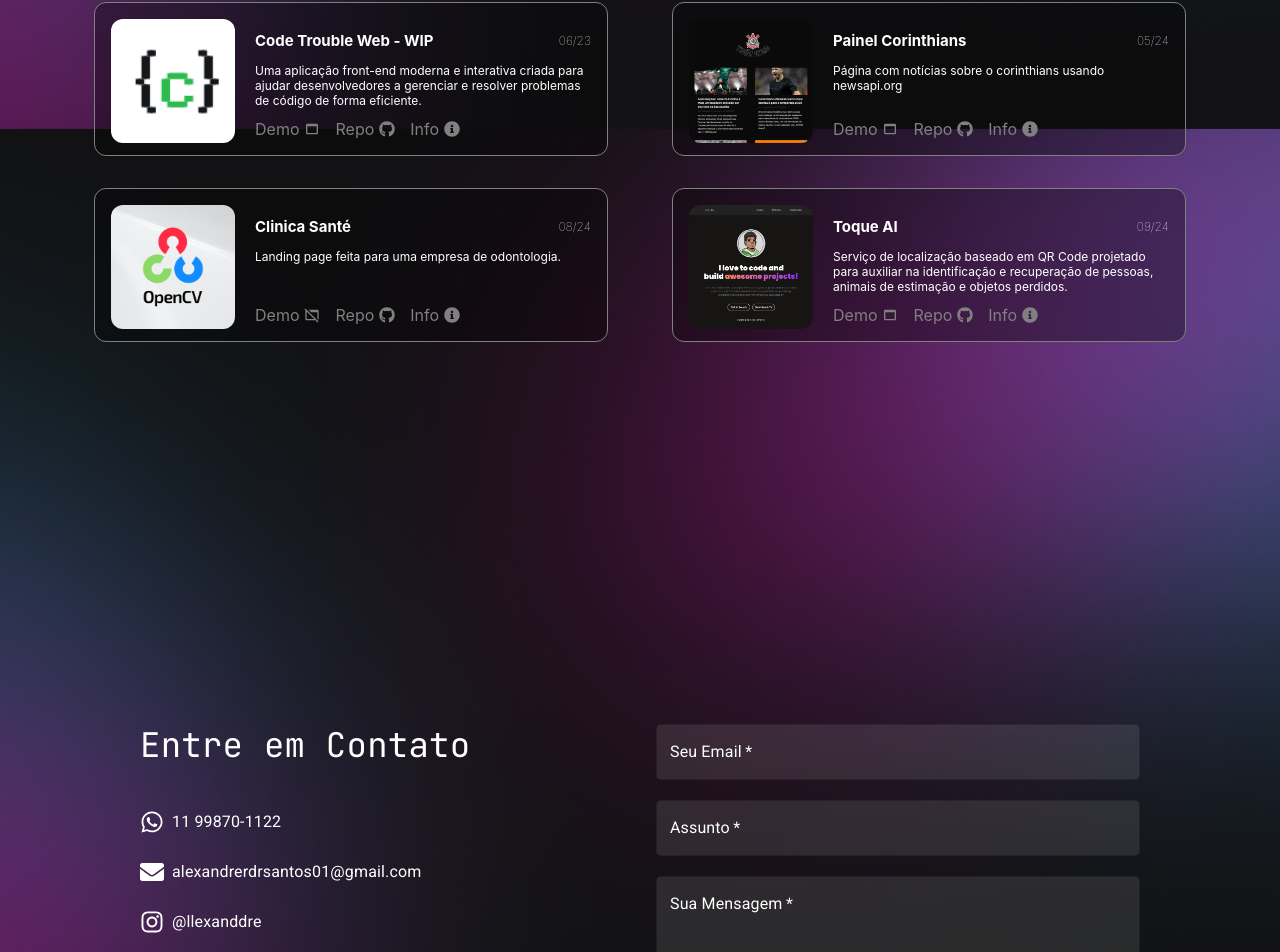
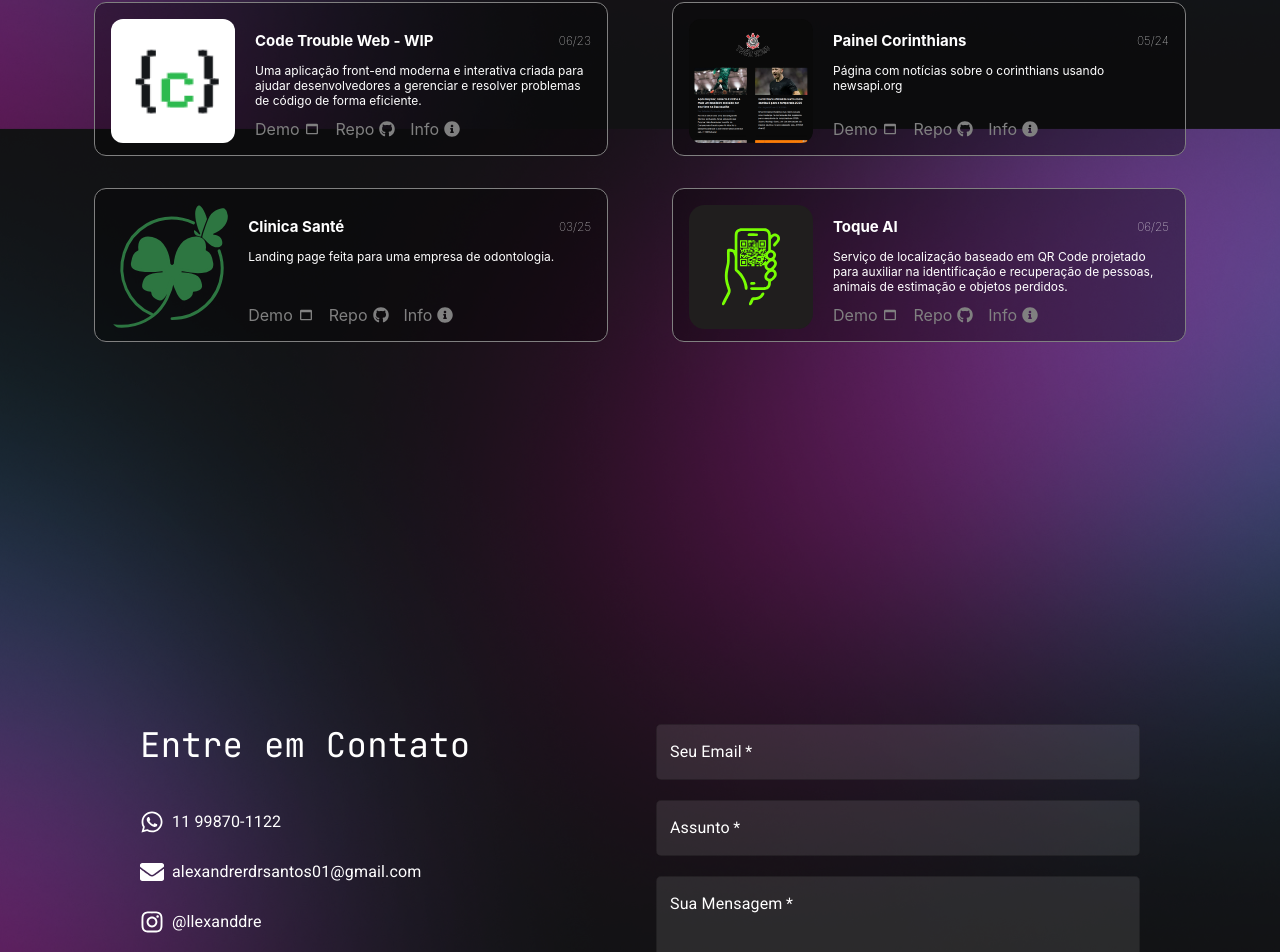
Before and after one commit to ardszsantos/portifolio, a React (Create React App) app: page / in a window 1280 px wide. Shown: the part 3512-4464 px from the top of the page. Built offline with nearby package versions, Linux system fonts and the light colour scheme.

Commit message:
feat: refactor

```diff
--- a/src/pages/projects.js
+++ b/src/pages/projects.js
@@ -5,10 +5,12 @@ import camisasTop from '../assets/images/ecommerce.png'
 import { MdOutlineWebAssetOff, MdOutlineWebAsset } from "react-icons/md";
 import { techIcons1, techIcons2, techIcons3, iconColors1, iconColors2, iconColors3, techIcons4, iconColors4, techIcons5, iconColors5, techIcons6, iconColors6 } from '../components/techStack';
 import opencvImg from '../assets/images/OPENCV.png'
+import santeLogo from '../assets/images/santelogo.svg'
 import urlShortner from '../assets/images/urlShortner.png'
 import painelCorinthians from '../assets/images/painel.png'
 import presentationImg from '../assets/images/presentationImg.png'
 import cTrouble from '../assets/images/ctroublesmLogo.png'
+import toqAI from '../assets/images/toqFavIcon.svg'
 
 
 const ProjectsSection = (props) => {
@@ -17,15 +19,16 @@ const ProjectsSection = (props) => {
   const webIcon = <MdOutlineWebAsset />;
   const project1GitUrl = 'https://github.com/ardszsantos/ecommerce-store';
   const project2GitUrl = 'https://github.com/code-trouble/SD.Code-Trouble.Frontend';
-  const project3GitUrl = 'https://github.com/ardszsantos/CV-Macro';
+  const project3GitUrl = 'https://github.com/suporte-de-domingo/clinica-sante-landpage';
   const project4GitUrl = 'https://github.com/ardszsantos/urlShortner-front/tree/production';
   const project5GitUrl = 'https://github.com/ardszsantos/painel-corinthians';
-  const project6GitUrl = 'https://github.com/ardszsantos/presentation-page';
+  const project6GitUrl = 'https://github.com/Toque-AI/toque-ai-landpage';
   const project1Demo = 'https://ecommerce-store-fredaobobs-projects.vercel.app/';
   const project2Demo = 'https://codetrouble.com.br/';
+  const project3Demo = 'https://clinicasantesp.com.br/';
   const project4Demo = 'https://urlshortner-front.onrender.com/';
   const project5Demo = 'https://painel-corinthians.vercel.app/';
-  const project6Demo = 'https://ardszsantos.github.io/presentation-page/';
+  const project6Demo = 'https://toqueai.com.br/';
 
   return (
     <div {...props} id='projects' className="projects-wrapper">
@@ -60,15 +63,16 @@ const ProjectsSection = (props) => {
             />
 
             <ProjectCard
-              imgUrl={opencvImg}
+              imgUrl={santeLogo}
               title={t('project3_title')}
               description={t('project3_description')}
               detailedDescription={t('project3_detailed_description')}
-              iconComponent={noWebIcon}
+              iconComponent={webIcon}
               gitUrl={project3GitUrl}
+              pageUrl={project3Demo}
               techIcons={techIcons3}
               iconColors={iconColors3}
-              date={'08/24'}
+              date={'03/25'}
             />
           </div>
           <div className="projects-container">
@@ -99,7 +103,7 @@ const ProjectsSection = (props) => {
             />
 
             <ProjectCard
-              imgUrl={presentationImg}
+              imgUrl={toqAI}
               title={t('project6_title')}
               description={t('project6_description')}
               detailedDescription={t('project6_detailed_description')}
@@ -108,7 +112,7 @@ const ProjectsSection = (props) => {
               pageUrl={project6Demo}
               techIcons={techIcons6}
               iconColors={iconColors6}
-              date={'09/24'}
+              date={'06/25'}
             />
           </div>
         </div>
```
